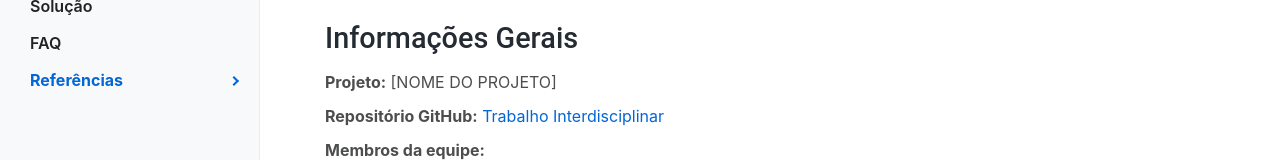
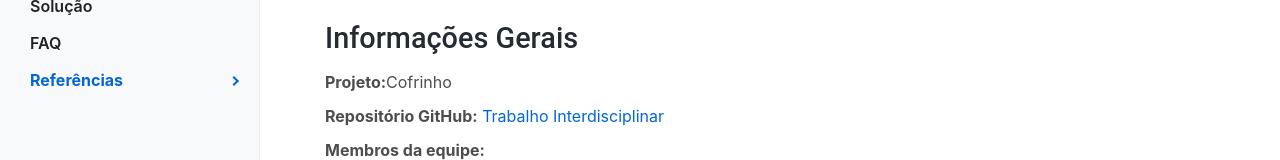
Before and after one commit to ICEI-PUC-Minas-PPLES-TI/plf-es-2024-1-ti1-0385100-dificuldade-em-gerenciar-financas-2, a plain HTML site: page docs/index.html in a window 1280 px wide. Shown: the part 260-420 px from the top of the page. Drawn offline with Linux system fonts and the light colour scheme.

Commit message:
Atualização da documentação

```diff
--- a/docs/index.html
+++ b/docs/index.html
@@ -101,7 +101,7 @@
               <div class="row">
                 <div class="col-12">
                   <ul class="list-unstyled">
-                    <li><strong>Projeto:</strong> [NOME DO PROJETO]</li>
+                    <li><strong>Projeto:</strong>Cofrinho</li>
                     <li><strong>Repositório GitHub:</strong> <a href="https://github.com/ICEI-PUC-Minas-PPLES-TI/plf-es-2024-1-ti1-0385100-dificuldade-em-gerenciar-financas-2">Trabalho Interdisciplinar</a>
                     </li>
                     <li><strong>Membros da equipe:</strong>
```
Also changed, not shown: 1 other file.
